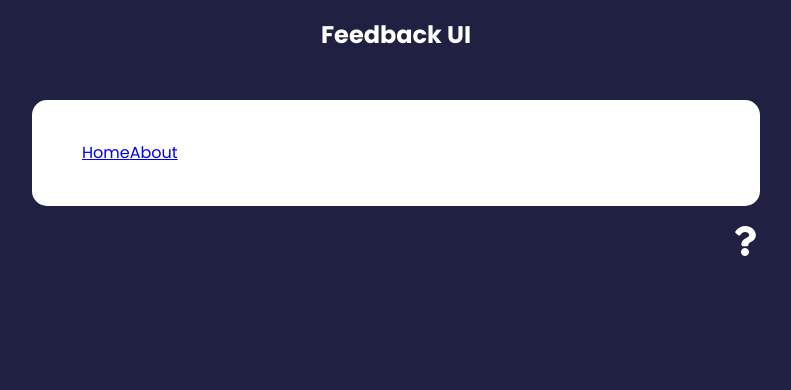
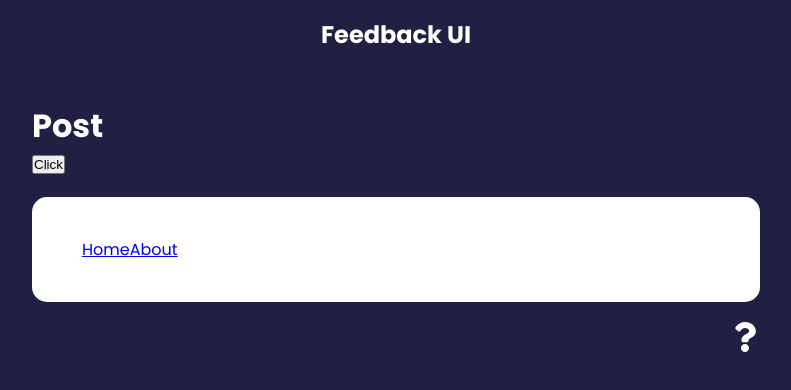
Before and after one commit to ediaz13/my-feedback-app, a React (Create React App) app: page /post in a window 1280 px wide. Shown: the top 390 px of the page, without its empty margins (244-1035 px from the left). Built offline with nearby package versions, Linux system fonts and the light colour scheme.

Commit message:
29. Navigate & Nested Routes

```diff
--- a/src/App.js
+++ b/src/App.js
@@ -42,7 +42,7 @@
           </Route>
 
           <Route path='/about' element={<AboutPage/>}/>
-          <Route path='/post/:id' element={<Post/>}/>
+          <Route path='/post/*' element={<Post/>}/>
         </Routes>
         <Card>
           <NavLink to='/' activeClassName='active'>
--- a/src/components/Post.jsx
+++ b/src/components/Post.jsx
@@ -1,11 +1,25 @@
-import React from 'react'
-import { useParams } from 'react-router-dom'
+import { Navigate, Route, Routes, useNavigate } from 'react-router-dom'
 
 export default function Post() {
-    const params = useParams()
+    const status = 200
+
+    const navigate = useNavigate()
+
+    const onClick = () => {
+        console.log('Hello');
+        navigate('/about')
+    }
+
+    if(status===404) {
+        return <Navigate to='/notfound'  />
+    }
     return (
     <div>
-        <h1>Post {params.id}</h1>
+        <h1>Post</h1>
+        <button onClick={onClick}>Click</button>
+        <Routes>
+            <Route path='/show' element={<h1>Hello World</h1>} />
+        </Routes>
     </div>
   )
 }
```
